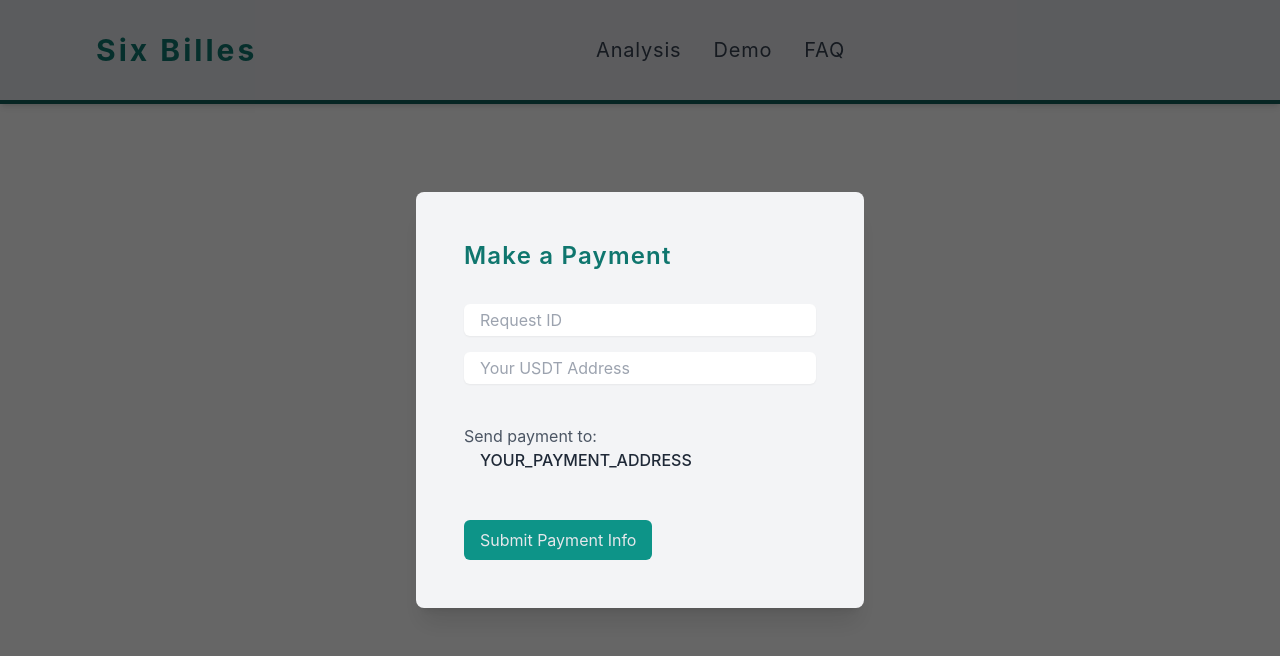
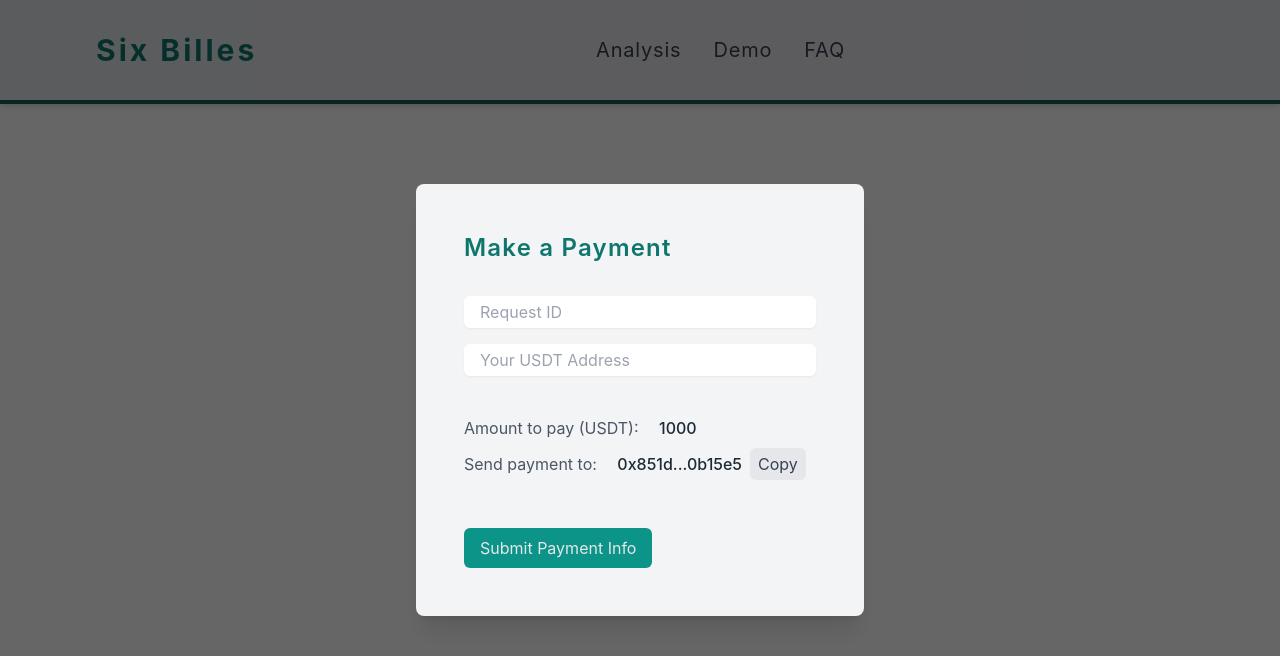
Before and after one commit to muhuuh/sybile, a React (Create React App) app: page /main/payment/details in a window 1280 px wide. Shown: the top 656 px of the page. Built offline with nearby package versions, Linux system fonts and the light colour scheme; no server answers.

Commit message:
added logic to store payment info entered by user

```diff
--- a/src/components/Main/Payment/PaymentDetails.js
+++ b/src/components/Main/Payment/PaymentDetails.js
@@ -1,15 +1,39 @@
 import React, { useState } from "react";
 import { useDispatch, useSelector } from "react-redux";
+import { paymentActions, updatePaymentInfo } from "../../store/payment-slice";
 
 const PaymentDetails = ({ closeModal }) => {
-  const paymentDetails = useSelector((state) => state.paymnent.user);
+  const paymentDetails = useSelector((state) => state.paymnent.paymentDetails);
   const [requestId, setRequestId] = useState("");
   const [userAddress, setUserAddress] = useState("");
-  const paymentAddress = "YOUR_PAYMENT_ADDRESS";
   const dispatch = useDispatch();
 
+  const paymentAddress = "0x851dB07Ac4c422010F5dD2a904EC470D660b15e5";
+  const shortPaymentAddress = `${paymentAddress.slice(
+    0,
+    6
+  )}...${paymentAddress.slice(-6)}`;
+  const amountToPay = 1000; //TODO needs to be computed
+
+  const copyToClipboard = (text) => {
+    navigator.clipboard
+      .writeText(text)
+      .then(() => {
+        alert("Address copied to clipboard");
+      })
+      .catch((err) => {
+        console.error("Failed to copy: ", err);
+      });
+  };
+
   const handlePaymentSubmission = async () => {
-    // Here, send the requestId and userAddress to your backend or Supabase for tracking
+    const updatedPaymentDetails = {
+      ...paymentDetails,
+      addressPayer: userAddress,
+    };
+
+    dispatch(paymentActions.updatePaymentDetails(updatedPaymentDetails));
+    dispatch(updatePaymentInfo(updatedPaymentDetails));
   };
 
   // Call this function when payment was succesfull
@@ -54,11 +78,22 @@ const PaymentDetails = ({ closeModal }) => {
           onChange={(e) => setUserAddress(e.target.value)}
         />
         <p className="mt-10 text-gray-600">
+          Amount to pay (USDT):{" "}
+          <span className="font-medium text-gray-800 ml-4">{amountToPay}</span>
+        </p>
+        <div className="mt-2 text-gray-600">
           Send payment to:{" "}
           <span className="font-medium text-gray-800 ml-4">
-            {paymentAddress}
+            {shortPaymentAddress}
           </span>
-        </p>
+          <button
+            onClick={() => copyToClipboard(paymentAddress)}
+            className="ml-2 bg-gray-200 text-gray-700 px-2 py-1 rounded-md hover:bg-gray-300 transition duration-200"
+          >
+            Copy
+          </button>
+        </div>
+
         <button
           onClick={handlePaymentSubmission}
           className="mt-12 bg-teal-600 text-gray-200 px-4 py-2 rounded-md hover:bg-teal-700 transition duration-200"
--- a/src/components/store/payment-slice.js
+++ b/src/components/store/payment-slice.js
@@ -22,12 +22,39 @@ export const updateAnalysisRequest = createAsyncThunk(
   }
 );
 
+export const updatePaymentInfo = createAsyncThunk(
+  "payment/updatePaymentInfo",
+  async (paymentDetails, { dispatch }) => {
+    const { request_id, addressPayer, minValue } = paymentDetails;
+    const dataToInsert = {
+      request_id,
+      address_payer: addressPayer,
+      min_value: minValue,
+    };
+
+    const { data, error } = await supabase
+      .from("payment_infos")
+      .insert(dataToInsert);
+
+    if (error) throw error;
+    console.log("Payment info updated in Supabase:", data);
+    return data;
+  }
+);
+
 //update redux store
 const defaultState = {
   user: {
     assignedId: 0,
     paymentMade: false,
     analysisDone: true,
+  },
+  paymentDetails: {
+    request_id: 0,
+    addressPayer: "",
+    minValue: 0,
+    valuePaid: 0,
+    tx_id: "",
   },
 };
 
@@ -37,6 +64,9 @@ const paymentSlice = createSlice({
   reducers: {
     updatePaymentData(state, action) {
       state.user = action.payload;
+    },
+    updatePaymentDetails(state, action) {
+      state.paymentDetails = action.payload;
     },
   },
   extraReducers: (builder) => {
```
